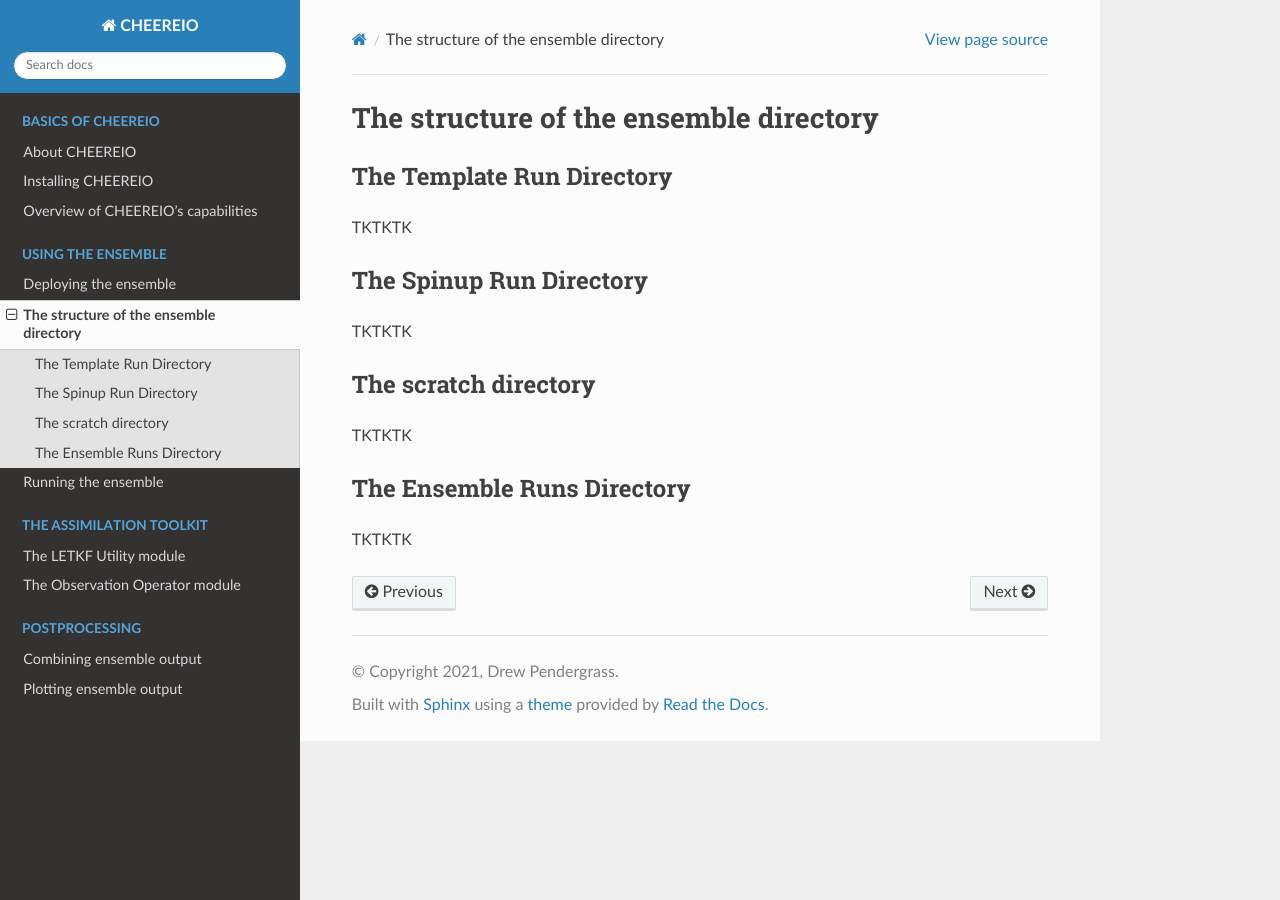
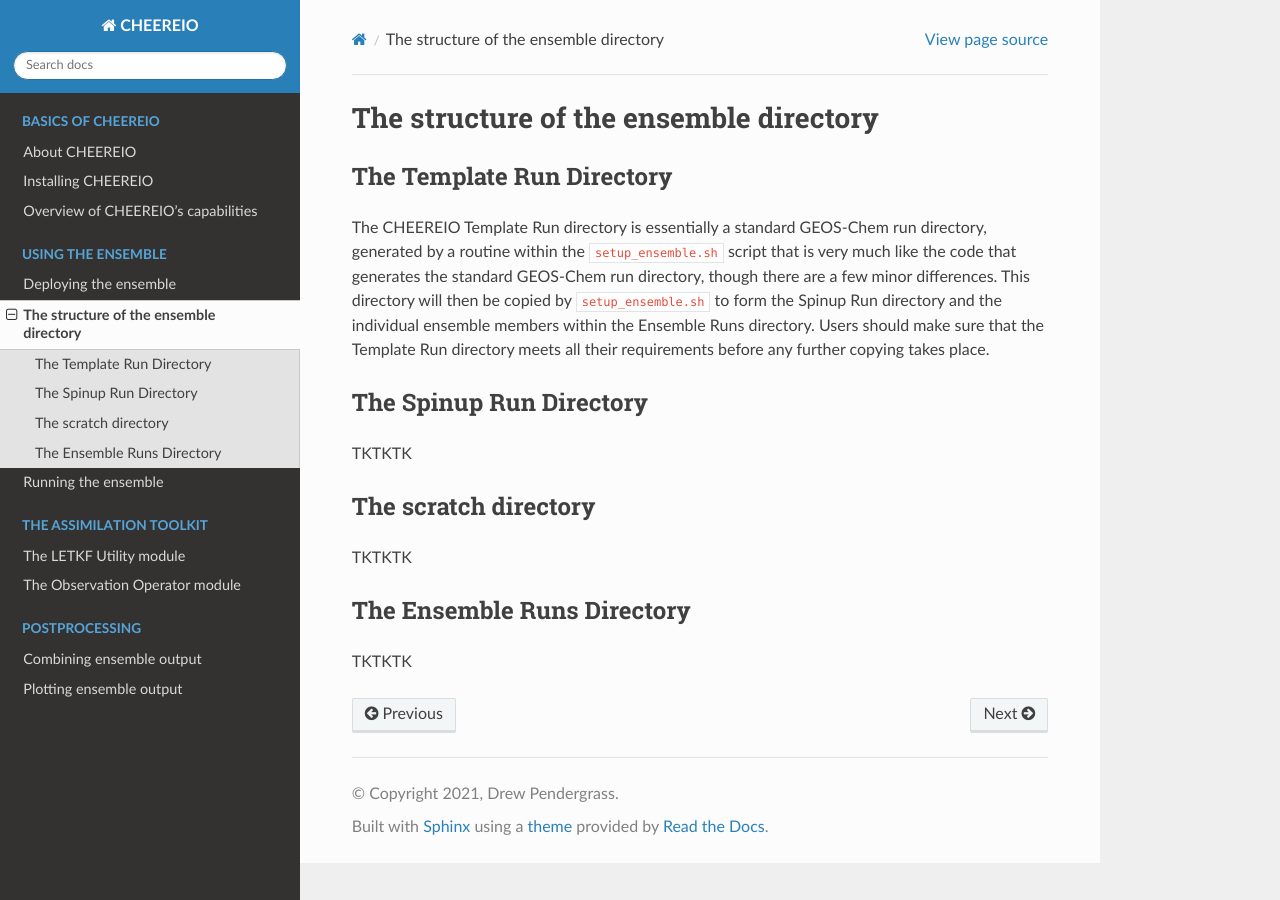
Before and after one commit to drewpendergrass/CHEEREIO, a Sphinx documentation site: the page built from docs/Guide-to-the-ensemble-directory.rst, in a window 1280 px wide. Built offline with Sphinx 7.4.7 and the Read the Docs theme 2.0.0, drawn with Linux system fonts in a browser that asks for light colours.

Commit message:
update docs

```diff
--- a/docs/Guide-to-the-ensemble-directory.rst
+++ b/docs/Guide-to-the-ensemble-directory.rst
@@ -8,7 +8,7 @@ The structure of the ensemble directory
 The Template Run Directory
 -------------
 
-TKTKTK
+The CHEEREIO Template Run directory is essentially a standard GEOS-Chem run directory, generated by a routine within the ``setup_ensemble.sh`` script that is very much like the code that generates the standard GEOS-Chem run directory, though there are a few minor differences. This directory will then be copied by  ``setup_ensemble.sh`` to form the Spinup Run directory and the individual ensemble members within the Ensemble Runs directory. Users should make sure that the Template Run directory meets all their requirements before any further copying takes place.
 
 The Spinup Run Directory
 -------------
```
